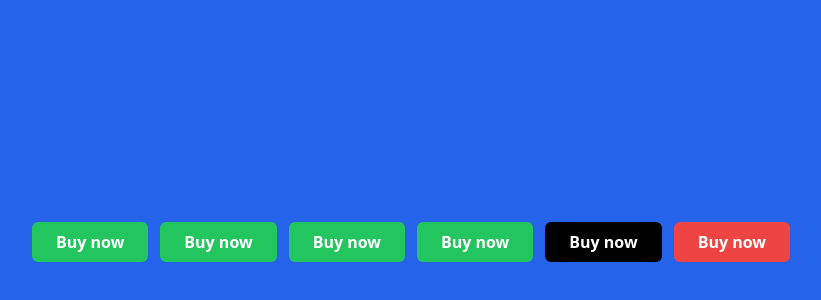
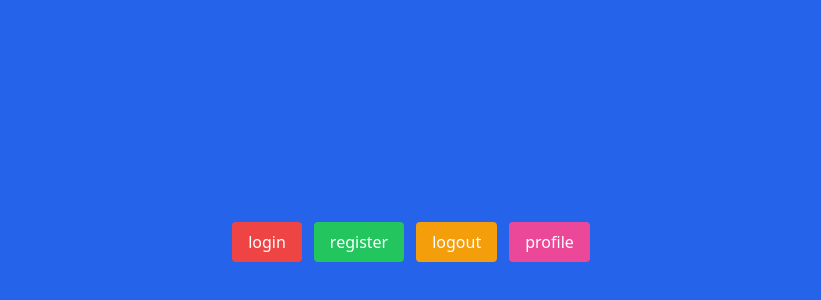
Before and after one commit to fikiap23/belajar_reactjs_vite, a React (Vite) app: page / in a window 1280 px wide. Shown: the part 158-458 px from the top of the page, without its empty margins (229-1050 px from the left). Built offline with nearby package versions, Linux system fonts and the light colour scheme.

Commit message:
buat props

```diff
--- a/package.json
+++ b/package.json
@@ -10,6 +10,7 @@
     "preview": "vite preview"
   },
   "dependencies": {
+    "prop-types": "^15.8.1",
     "react": "^18.2.0",
     "react-dom": "^18.2.0"
   },
--- a/src/App.jsx
+++ b/src/App.jsx
@@ -1,38 +1,12 @@
-import React from 'react'
-
-// class komponen
-class Button extends React.Component {
-  render() {
-    return (
-      <button
-        className="h-10 px-6 font-semibold rounded-md bg-green-500 text-white"
-        type="submit"
-      >
-        Buy now
-      </button>
-    )
-  }
-}
-
+/* eslint-disable react/prop-types */
 // function komponen
-function ButtonBlack() {
+const Button = (props) => {
   return (
     <button
-      className="h-10 px-6 font-semibold rounded-md bg-black text-white"
+      className={`${props.bgcolor} text-white py-2 px-4 rounded`}
       type="submit"
     >
-      Buy now
-    </button>
-  )
-}
-
-const ButtonRed = () => {
-  return (
-    <button
-      className="h-10 px-6 font-semibold rounded-md bg-red-500 text-white"
-      type="submit"
-    >
-      Buy now
+      {props.text}
     </button>
   )
 }
@@ -41,12 +15,10 @@ function App() {
   return (
     <div className="flex justify-center bg-blue-600 min-h-screen items-center">
       <div className="flex gap-x-3">
-        <Button />
-        <Button />
-        <Button />
-        <Button></Button>
-        <ButtonBlack />
-        <ButtonRed />
+        <Button bgcolor="bg-red-500" text="login" />
+        <Button bgcolor="bg-green-500" text="register" />
+        <Button bgcolor="bg-amber-500" text="logout" />
+        <Button bgcolor="bg-pink-500" text="profile" />
       </div>
     </div>
   )
```
Also changed, not shown: 1 other file (tests, documents, lock files or other folders).
